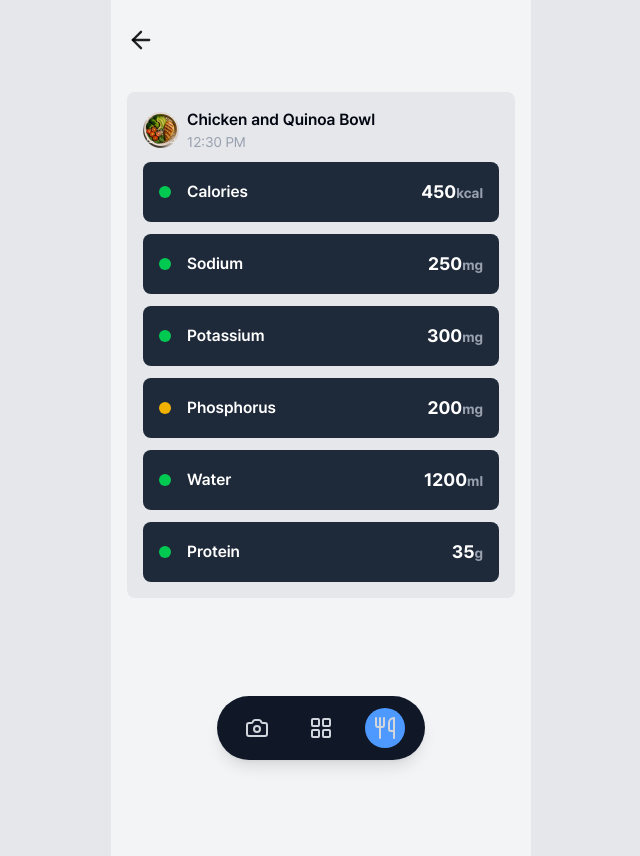
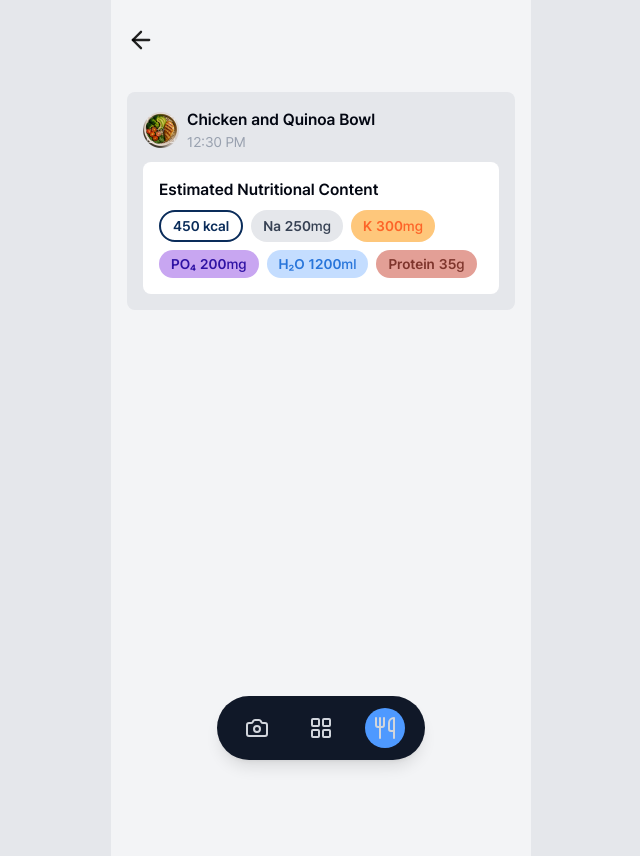
Before and after one commit to metamatong/renal-guard-client, a React (Vite) app: page /meal/1 in a window 1280 px wide. Shown: the whole page, without its empty margins (319-959 px from the left). Built offline with nearby package versions, Linux system fonts and the light colour scheme.

Commit message:
refactor: populate mock data to meal page

```diff
--- a/src/pages/Meal/index.tsx
+++ b/src/pages/Meal/index.tsx
@@ -20,12 +20,6 @@ const mockMealData = {
     { name: 'Water', value: '1200', unit: 'ml', status: 'safe' },
     { name: 'Protein', value: '35', unit: 'g', status: 'safe' },
   ]
-};
-
-const statusColors = {
-  safe: 'bg-green-500',
-  warning: 'bg-yellow-500',
-  danger: 'bg-red-500'
 };
 
 const Meal: React.FC = () => {
@@ -60,15 +54,57 @@ const Meal: React.FC = () => {
               <p className='text-sm text-gray-400'>{mockMealData.time}</p>
             </div>
           </div>
-          <div className='space-y-3 mt-[0.625em]'>
-            {mockMealData.nutrients.map(nutrient => (
-              <div key={nutrient.name} className='bg-gray-800 rounded-lg p-4 flex items-center'>
-                <div className={`w-3 h-3 rounded-full mr-4 ${statusColors[nutrient.status as keyof typeof statusColors]}`}></div>
-                <p className='flex-grow font-semibold'>{nutrient.name}</p>
-                <p className='text-lg font-bold'>{nutrient.value}
-                  <span className='text-sm text-gray-400'>{nutrient.unit}</span></p>
-              </div>
-            ))}
+          {/* ── Estimated Nutritional Content ───────────────────────────── */}
+          <div className="mt-[0.625em] rounded-lg bg-white p-4">
+            <p className="mb-2 font-semibold text-gray-950">
+              Estimated Nutritional Content
+            </p>
+
+            <div className="flex flex-wrap gap-2">
+              {mockMealData.nutrients.map(({ name, value, unit }) => {
+                if (name === 'Calories')
+                  return (
+                    <div
+                      key={name}
+                      className="flex items-center rounded-full border-2 border-blue-950 px-3 py-1
+                       text-sm font-semibold text-blue-950"
+                    >
+                      {value}&nbsp;{unit}
+                    </div>
+                  );
+
+                const colors: Record<
+                  string,
+                  { symbol: string; bg: string; text: string }
+                > = {
+                  sodium:     { symbol: 'Na', bg: 'bg-gray-200', text: 'text-gray-700' },
+                  potassium:  { symbol: 'K', bg: 'bg-[#FEC77B]', text: 'text-[#FD6428]' },
+                  phosphorus: { symbol: 'PO\u2084', bg: 'bg-[#C8A6F1]', text: 'text-[#2F12A4]' },
+                  water:      { symbol: 'H\u2082O', bg: 'bg-[#C4DDFF]', text: 'text-[#2875DA]' },
+                  protein:    { symbol: 'Protein', bg: 'bg-[#E39F96]', text: 'text-[#7E352C]' },
+                };
+
+                const key = name.toLowerCase() as keyof typeof colors;
+                const { symbol, bg, text } = colors[key];
+
+                return (
+                  <div
+                    key={name}
+                    className={clsx(
+                      'flex items-center gap-1 rounded-full px-3 py-1 text-sm font-semibold',
+                      bg,
+                      'text-white'
+                    )}
+                  >
+                    <span className={text}>{symbol}</span>
+                    <span className={text}>
+                      {value}
+                      <span className="text-[1em] font-medium">{unit}</span>
+                    </span>
+                  </div>
+                );
+              })}
+            </div>
           </div>
         </main>
       </div>
```
